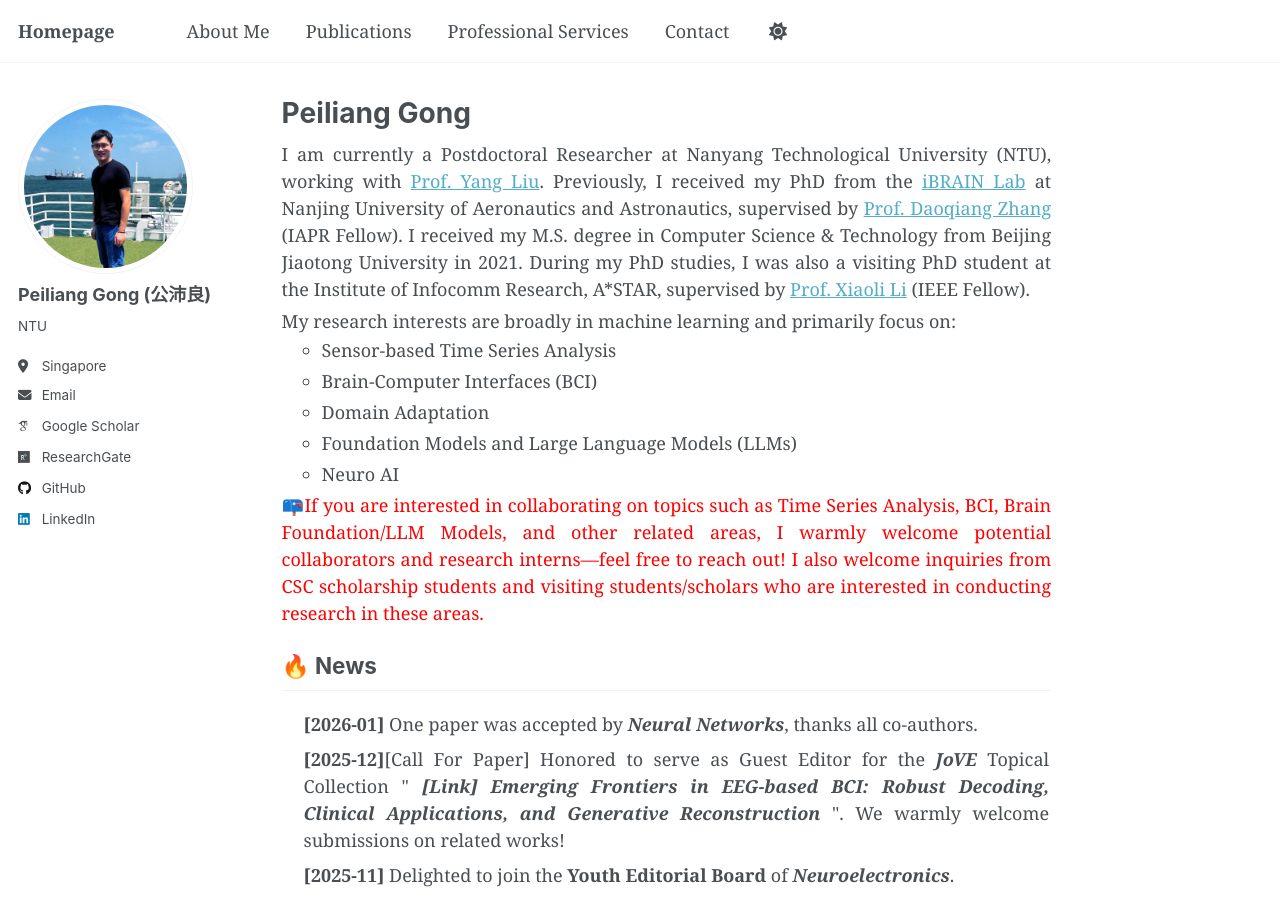
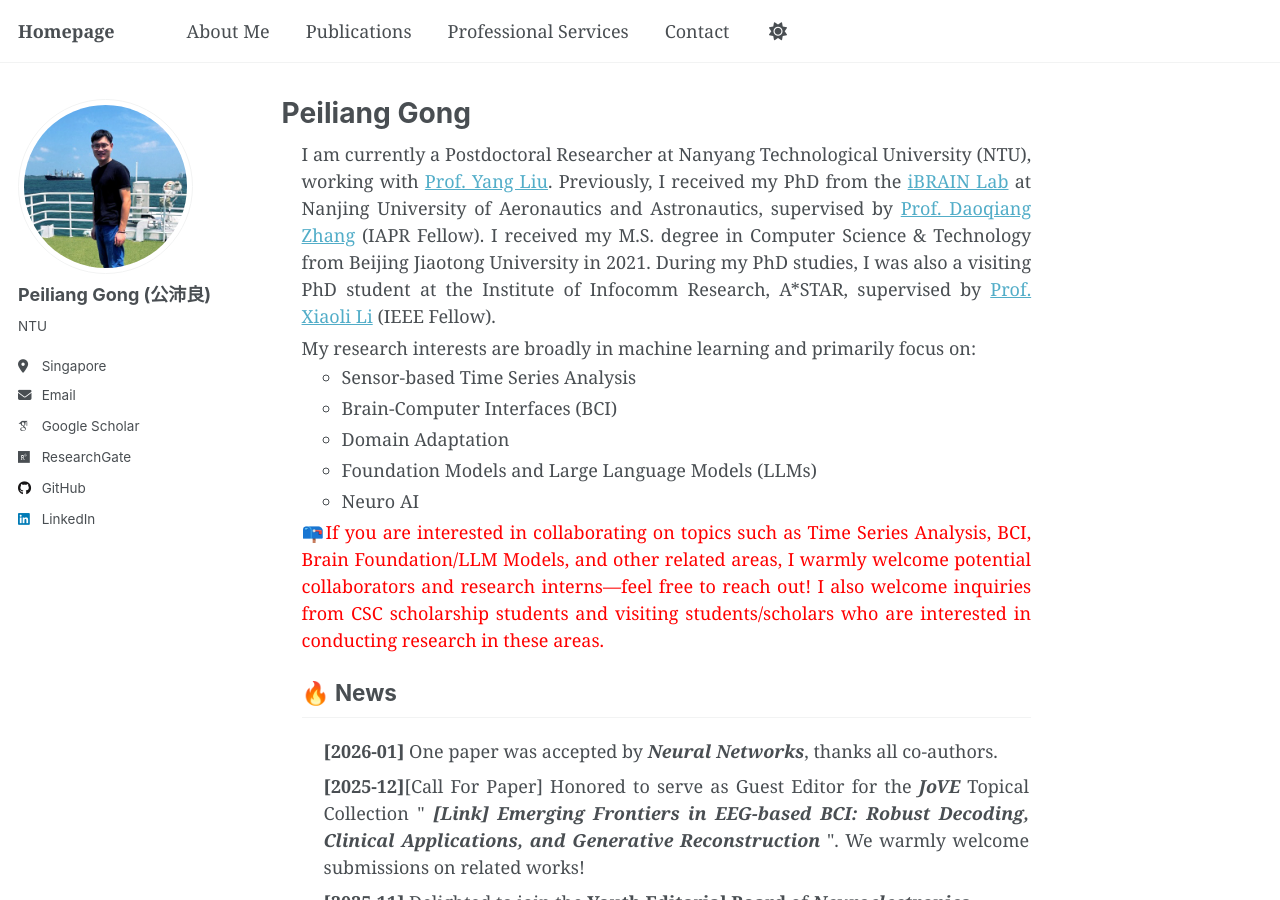
Before and after one commit to Tokenmw/Tokenmw.github.io, a Jekyll site: the page built from _pages/about.md, in a window 1280 px wide and 900 px high. Built offline with Jekyll 4.4.1, drawn with Linux system fonts in a browser that asks for light colours; some web fonts are replaced.

Commit message:
Update about.md

```diff
--- a/_pages/about.md
+++ b/_pages/about.md
@@ -15,6 +15,9 @@
   font-family: Georgia, "Times New Roman", serif;
 }
 </style>
+
+<!-- 主容器：控制整体宽度 -->
+<div style="max-width: 1500px; margin: 0 auto; padding: 0 20px;">
 
 <!-- About Me -->
 <div style="text-align: justify;">
@@ -47,3 +50,4 @@
 <script type="text/javascript" id="clstr_globe" src="//clustrmaps.com/globe.js?d=5st2g4bl81qeCCobOUfMInvv1O7ym540NlzpNwnL1-I"></script>
 </div> -->
 </div>
+</div>
```
